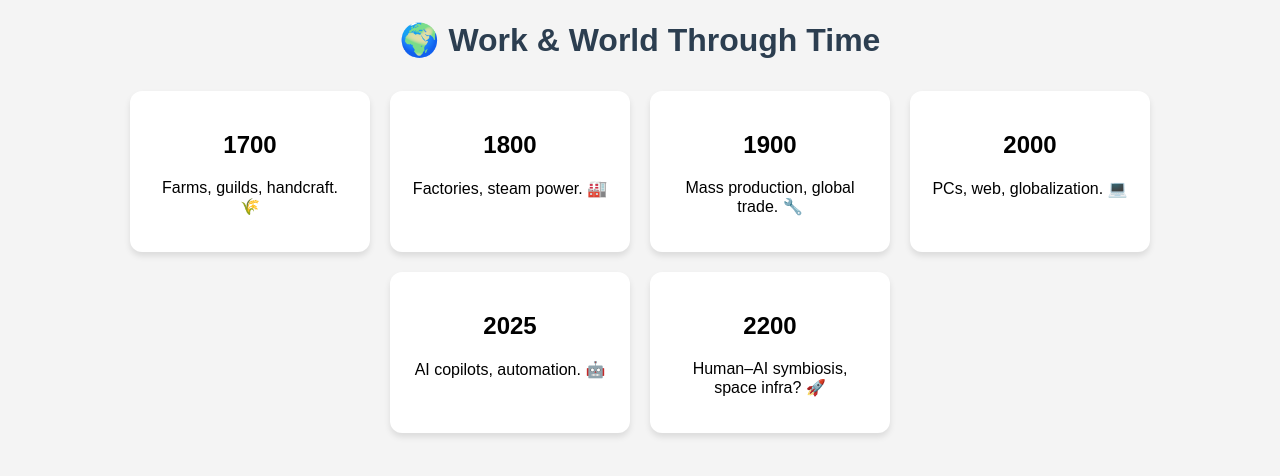
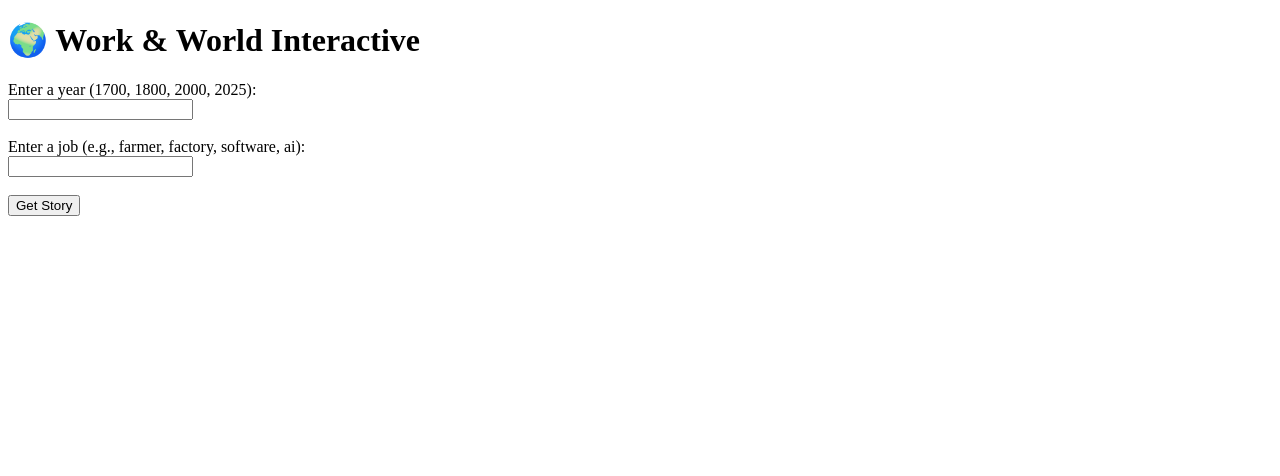
Before and after one commit to neelreddyrebala/work_world, a Flask app: page / in a window 1280 px wide. Shown: the top 476 px of the page. Run offline with Flask 3, Linux system fonts and the light colour scheme.

Commit message:
Add interactive year+job story feature

```diff
--- a/app.py
+++ b/app.py
@@ -1,18 +1,32 @@
-from flask import Flask, render_template
+from flask import Flask, render_template, request
 
 app = Flask(__name__)
 
-@app.route("/")
+# A small database of stories
+stories = {
+    "1700": {
+        "farmer": "In 1700, as a farmer, your world is bound by the rhythm of seasons. Most people work the land with hand tools, and knowledge is passed down in families. The biggest disruption? Crop failures or a new tool like the seed drill."
+    },
+    "1800": {
+        "factory": "In 1800, working in a factory means long shifts by steam-powered machines. Cities grow, coal smoke fills the air, and society debates child labor and workers’ rights. Discipline and routine dominate life."
+    },
+    "2000": {
+        "software": "In 2000, as a software engineer, you’re part of the dot-com boom. Offices run on Windows, internet cafes pop up, and coding is becoming a global skill. The Y2K bug was your generation’s warm-up for modern software crises."
+    },
+    "2025": {
+        "ai": "In 2025, as an AI product manager, your job is guiding agents and copilots. Machines do heavy lifting, but you shape the problems and keep humans in the loop. Prompting, ethics, and strategy are your new toolbox."
+    },
+}
+
+@app.route("/", methods=["GET", "POST"])
 def home():
-    timeline = [
-        {"year": "1700", "story": "Farms, guilds, handcraft. 🌾"},
-        {"year": "1800", "story": "Factories, steam power. 🏭"},
-        {"year": "1900", "story": "Mass production, global trade. 🔧"},
-        {"year": "2000", "story": "PCs, web, globalization. 💻"},
-        {"year": "2025", "story": "AI copilots, automation. 🤖"},
-        {"year": "2200", "story": "Human–AI symbiosis, space infra? 🚀"}
-    ]
-    return render_template("index.html", timeline=timeline)
+    if request.method == "POST":
+        year = request.form.get("year")
+        job = request.form.get("job").lower()
+        story = stories.get(year, {}).get(job)
 
-if __name__ == "__main__":
-    app.run(host="0.0.0.0", port=5000)
+        if story:
+            return render_template("result.html", year=year, job=job, story=story)
+        else:
+            return render_template("result.html", year=year, job=job, story="Hmm… I don’t have a story for that combination yet. Try another year or job.")
+    return render_template("index.html")
--- a/templates/index.html
+++ b/templates/index.html
@@ -1,18 +1,18 @@
 <!DOCTYPE html>
 <html>
 <head>
-  <title>Work & World Through Time</title>
-  <link rel="stylesheet" href="/static/style.css">
+  <title>Work & World Interactive</title>
 </head>
 <body>
-  <h1>🌍 Work & World Through Time</h1>
-  <div class="timeline">
-    {% for t in timeline %}
-      <div class="card">
-        <h2>{{ t.year }}</h2>
-        <p>{{ t.story }}</p>
-      </div>
-    {% endfor %}
-  </div>
+  <h1>🌍 Work & World Interactive</h1>
+  <form method="post">
+    <label for="year">Enter a year (1700, 1800, 2000, 2025):</label><br>
+    <input type="text" id="year" name="year" required><br><br>
+
+    <label for="job">Enter a job (e.g., farmer, factory, software, ai):</label><br>
+    <input type="text" id="job" name="job" required><br><br>
+
+    <button type="submit">Get Story</button>
+  </form>
 </body>
 </html>
```
Also changed, not shown: templates/results.html (added, +11 -0 lines).
